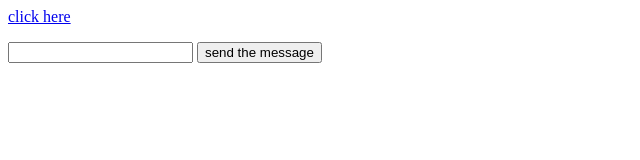
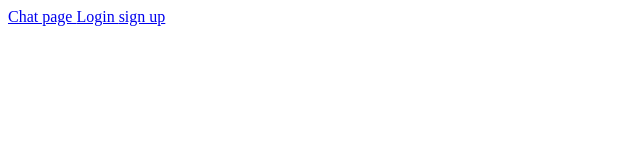
Before and after one commit to EmmanuelSWE/FrontendChatApp, a plain HTML site: page index.html in a window 1280 px wide. Shown: the whole page, without its empty margins (0-640 px from the left). Drawn offline with Linux system fonts and the light colour scheme.

Commit message:
the final stuff

```diff
--- a/index.html
+++ b/index.html
@@ -10,20 +10,17 @@
     </section>
 
     <a href="./pages/chatRoom.html">
-        click here
+        Chat page
     </a>
 
 
-<section id="chatSection">
-    <ul id="testBlock">
-
-    </ul>
-</section>
+    <a href="./pages/logIn.html">
+        Login
+    </a>
 
 
-    <footer>
-        <input id="Testinput">
-    <button id="sendButton"> send the message</button>
-    </footer>
+     <a href="./pages/signIn.html">
+        sign up
+    </a>
     <script src="./utility/test.js"></script>
 </body>
```
